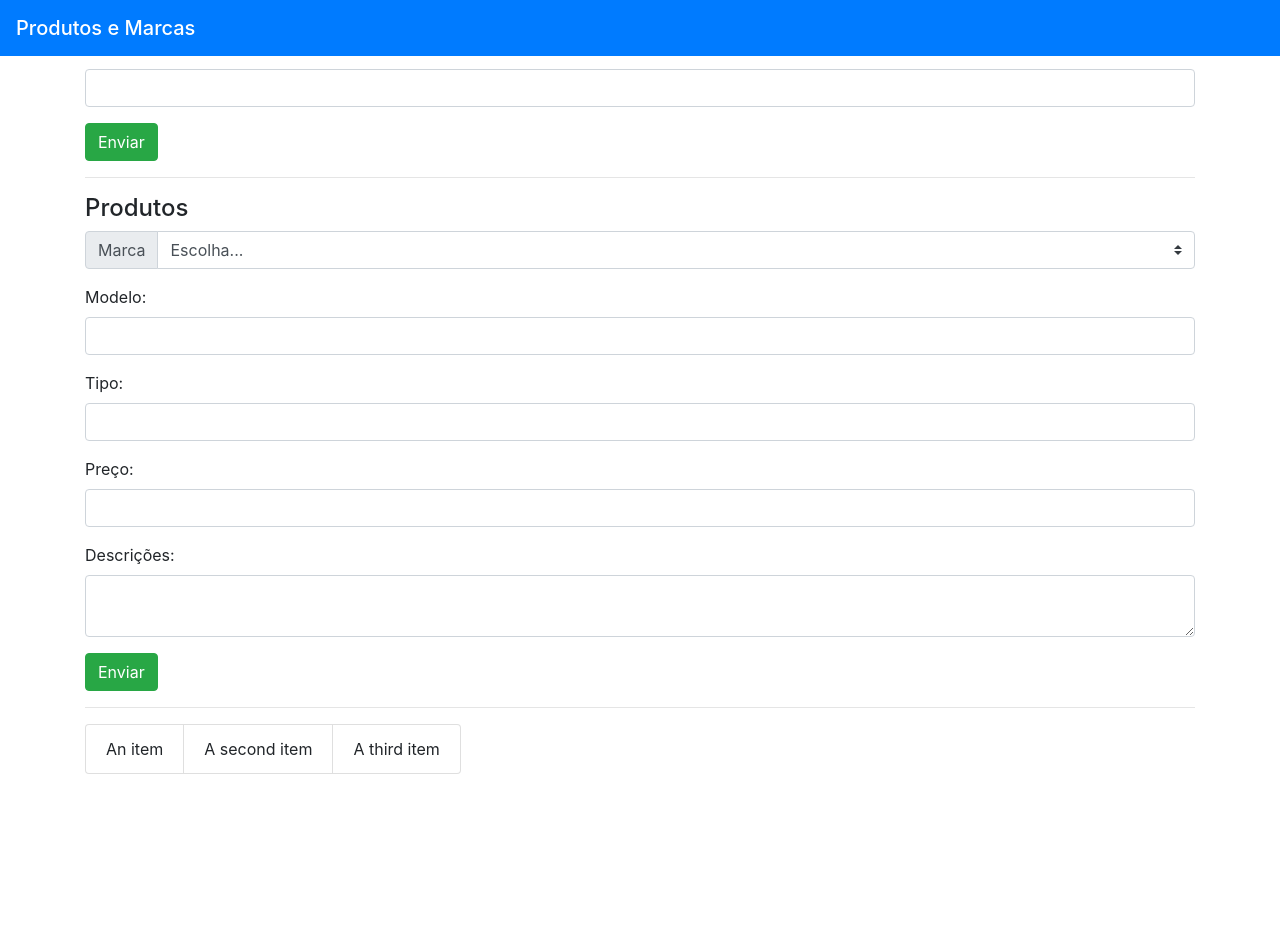
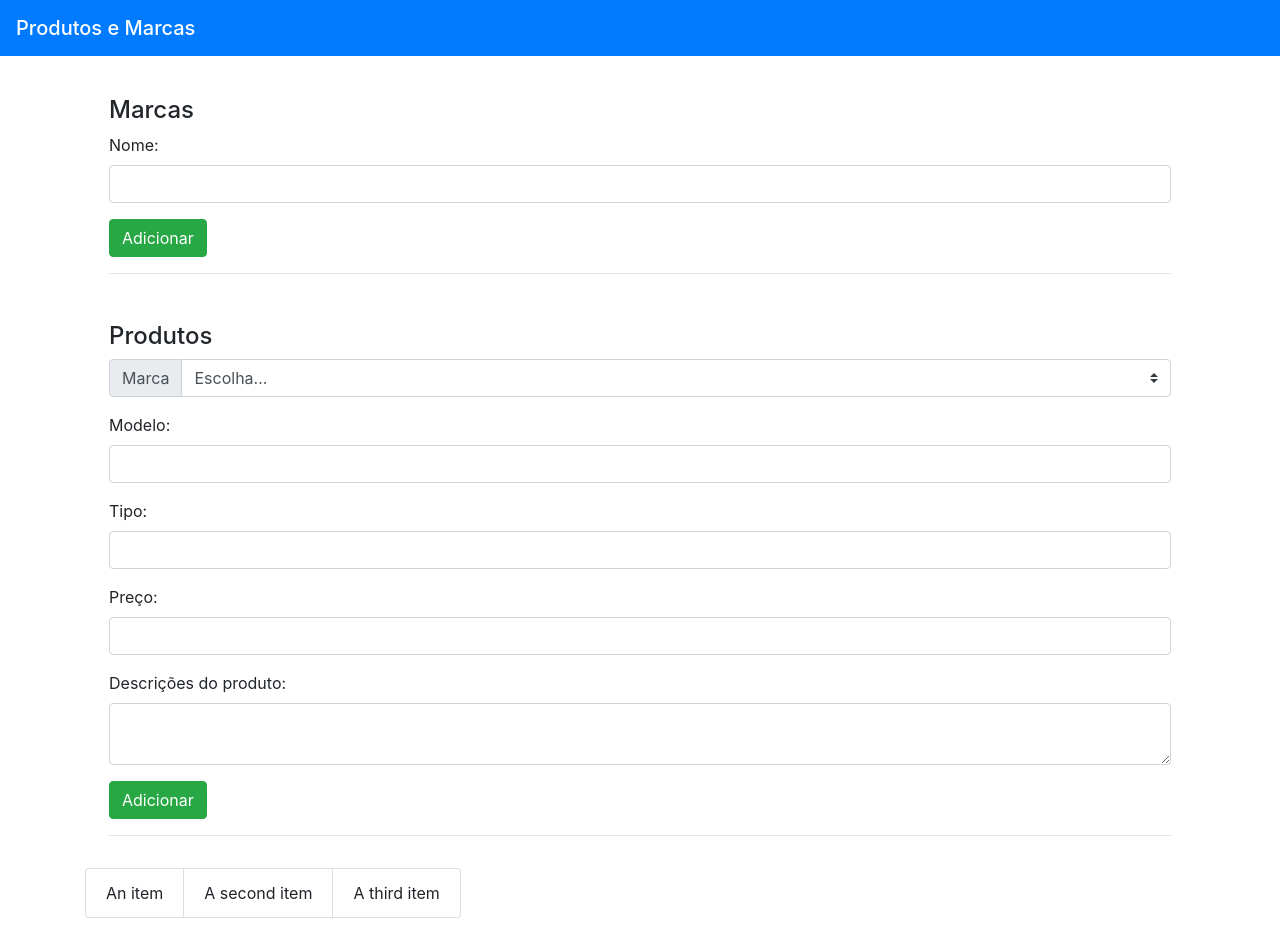
Before and after one commit to gotoqua/crud-vue.js, a Vue app: page / in a window 1280 px wide. Before the commit the page ends 800 px from the top, so only its background shows below. Built offline with nearby package versions, Linux system fonts and the light colour scheme.

Commit message:
atualizações sobre o form

```diff
--- a/src/components/Panel.vue
+++ b/src/components/Panel.vue
@@ -1,24 +1,27 @@
 <template>
-    <div class="container">
-        <div class="fixed-top">
+    <div>
+        <div class="sticky-top">
             <nav class="navbar navbar-dark bg-primary">
                 <span class="navbar-brand mb-0 h1">Produtos e Marcas</span>
             </nav>
         </div>
-
+        <br>
+        <div class="container">
+            <form action="" class="px-4 py-3">
                 <div class="form-todo form-group">
                     <h4>Marcas</h4>
                     <p>
                         <label>Nome:</label>
                         <input type="text" class="form-control" >
                     </p>
-            <button type="submit" class="btn btn-success">Enviar</button>
+                    <button type="submit" class="btn btn-success">Adicionar</button>
                     <hr>
                 </div>
+            </form>
 
+            <form action="" class="px-4 py-3">
                 <div class="form-todo form-group">
                     <h4>Produtos</h4>
-
                     <div class="input-group mb-3">
                         <div class="input-group-prepend">
                             <label class="input-group-text" for="inputGroupSelect01">Marca</label>
@@ -47,12 +50,13 @@
                     </p>
 
                     <p>
-            <label>Descrições:</label>
+                    <label>Descrições do produto:</label>
                     <textarea name="" class="form-control" ></textarea>
                     </p>
-            <button type="submit" class="btn btn-success">Enviar</button>
+                    <button type="submit" class="btn btn-success">Adicionar</button>
                     <hr>
                 </div>
+            </form>
 
             <div class="form-group">
                 <ul class="list-group list-group-horizontal">
@@ -63,7 +67,7 @@
 
             </div>
         </div>
-
+    </div>
 
 
 </template>
```
Lines whose indentation alone changed are shown as unchanged.
